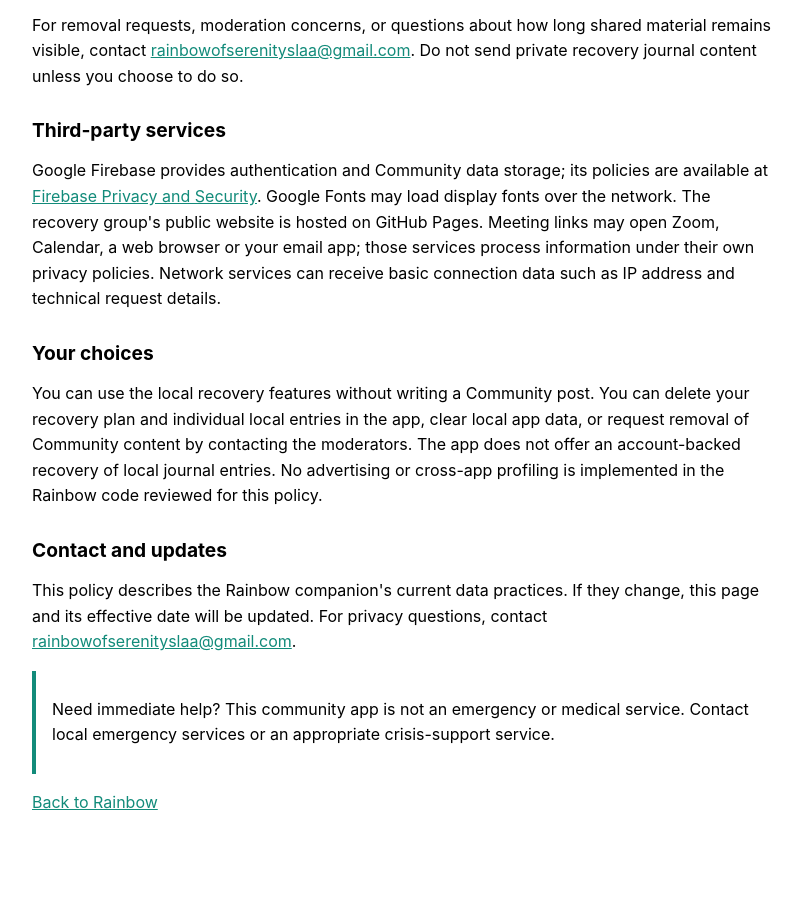
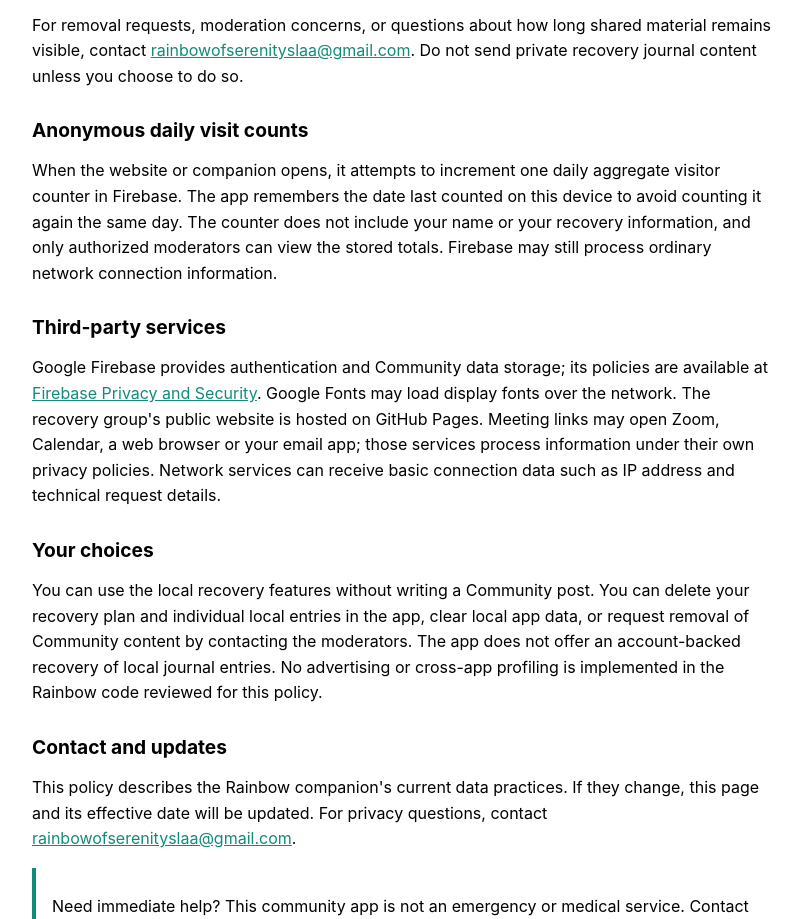
Before and after one commit to velichia888/rainbow-of-serenity-slaa, a website: page privacy.html in a window 1280 px wide. Shown: the part 942-1861 px from the top of the page, without its empty margins (238-1040 px from the left). Before the commit the page ends 1838 px from the top, so only its background shows below. Drawn offline with Linux system fonts and the light colour scheme.

Commit message:
privacy: disclose existing anonymous daily visitor counter

```diff
--- a/privacy.html
+++ b/privacy.html
@@ -23,6 +23,8 @@ a{color:#128b7a}a:focus-visible{outline:3px solid #128b7a;outline-offset:3px}
 <h2>Reporting and blocking Community content</h2>
 <p>If you report a post, Firebase stores the reported post's ID, a reporting account identifier, the reason selected, the report time, and the review status. Reports are only readable by authorized moderators. Other members cannot see them. Blocking an account saves its anonymous account ID on your device to stop displaying that account's posts locally. Blocking is device-specific and does not prevent someone from creating a new anonymous account.</p>
 <p>For removal requests, moderation concerns, or questions about how long shared material remains visible, contact <a href="mailto:rainbowofserenityslaa@gmail.com">rainbowofserenityslaa@gmail.com</a>. Do not send private recovery journal content unless you choose to do so.</p>
+<h2>Anonymous daily visit counts</h2>
+<p>When the website or companion opens, it attempts to increment one daily aggregate visitor counter in Firebase. The app remembers the date last counted on this device to avoid counting it again the same day. The counter does not include your name or your recovery information, and only authorized moderators can view the stored totals. Firebase may still process ordinary network connection information.</p>
 <h2>Third-party services</h2>
 <p>Google Firebase provides authentication and Community data storage; its policies are available at <a href="https://firebase.google.com/support/privacy">Firebase Privacy and Security</a>. Google Fonts may load display fonts over the network. The recovery group's public website is hosted on GitHub Pages. Meeting links may open Zoom, Calendar, a web browser or your email app; those services process information under their own privacy policies. Network services can receive basic connection data such as IP address and technical request details.</p>
 <h2>Your choices</h2>
```
